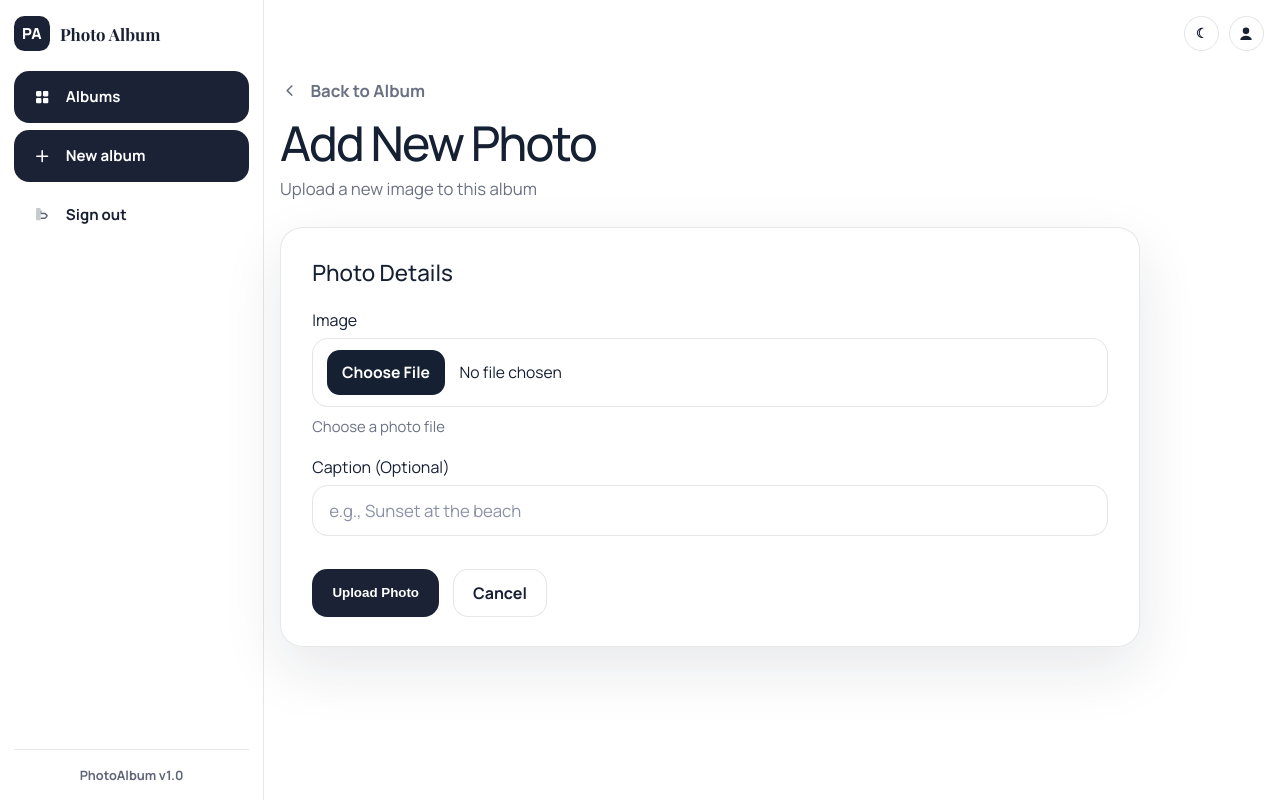
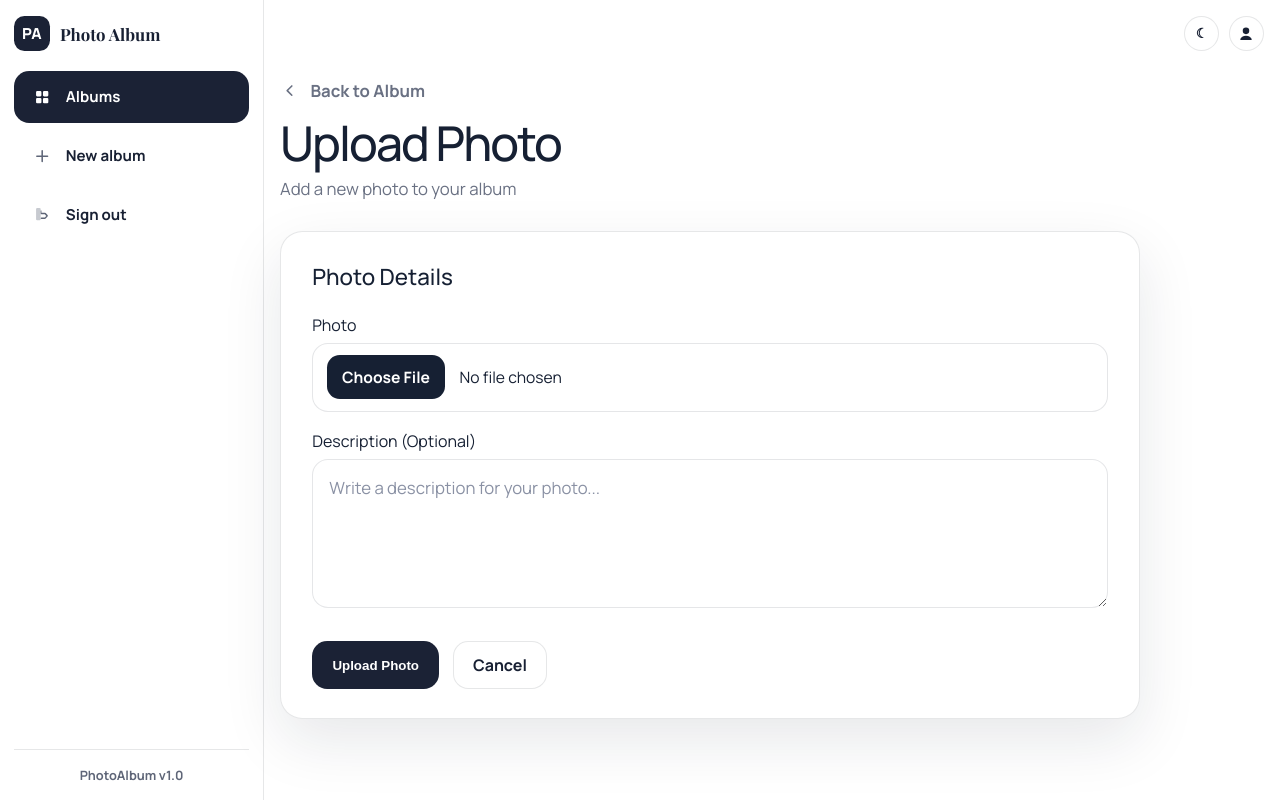
Before and after one commit to ramisys/django-photo-album, a Django app: page /albums/1/photos/new/ in a window 1280 px wide. Run offline with Django 5.2, Linux system fonts and the light colour scheme; a user stored in the database is signed in; tables that the repository leaves empty hold one stand-in row (values such as "Sample post").

Commit message:
feat: unify album and photo form pages with polished static UI

```diff
--- a/albums/forms.py
+++ b/albums/forms.py
@@ -1,6 +1,6 @@
 from django import forms
 
-from .models import Album
+from .models import Album, Photo
 
 
 class AlbumForm(forms.ModelForm):
@@ -23,19 +23,18 @@ class AlbumForm(forms.ModelForm):
 
 class PhotoForm(forms.ModelForm):
     class Meta:
-        model = Album._meta.get_field('photos').related_model
+        model = Photo
         fields = ['image', 'caption']
         widgets = {
             'image': forms.ClearableFileInput(
                 attrs={
                     'accept': 'image/*',
-                    'data-photo-input': 'true',
                 }
             ),
-            'caption': forms.TextInput(
+            'caption': forms.Textarea(
                 attrs={
-                    'placeholder': 'e.g., Sunset at the beach',
-                    'autocomplete': 'off',
+                    'placeholder': 'Write a description for your photo...',
+                    'rows': 5,
                 }
             ),
         }
--- a/static/css/album-form.css
+++ b/static/css/album-form.css
@@ -22,6 +22,10 @@ body.photo-form-page .container {
 .album-form-shell {
     display: grid;
     gap: 1.5rem;
+}
+
+.photo-form-shell {
+    gap: 1.8rem;
 }
 
 .album-form-header {
@@ -79,8 +83,17 @@ body.photo-form-page .container {
     max-width: 860px;
     padding: 2rem 1.95rem 1.8rem;
     border-radius: 1.4rem;
-    background: rgba(255, 255, 255, 0.9);
+    background: #ffffff;
     box-shadow: var(--album-form-shadow);
+}
+
+.photo-upload-card,
+.photo-selected-card {
+    max-width: 1100px;
+}
+
+.photo-form-card {
+    max-width: 860px;
 }
 
 .album-form-card-header {
@@ -167,6 +180,20 @@ body.photo-form-page .container {
     padding-top: 0.9rem;
 }
 
+.button-outline,
+.button-ghost {
+    background: #ffffff;
+    color: var(--album-form-ink);
+    border-color: rgba(22, 32, 51, 0.12);
+}
+
+.button-outline:hover,
+.button-outline:focus-visible,
+.button-ghost:hover,
+.button-ghost:focus-visible {
+    background: #fbfbfd;
+}
+
 .album-submit-button,
 .album-cancel-button {
     min-height: 3rem;
@@ -181,6 +208,10 @@ body.photo-form-page .container {
 .album-form.is-submitting .album-submit-button {
     cursor: wait;
     opacity: 0.9;
+}
+
+.photo-form .album-field textarea {
+    min-height: 9rem;
 }
 
 @media (max-width: 640px) {
--- a/static/js/photo-form.js
+++ b/static/js/photo-form.js
@@ -6,22 +6,11 @@
             return;
         }
 
-        const fileInput = form.querySelector('[data-photo-input]');
+        const imageInput = form.querySelector('[name="image"]');
         const captionField = form.querySelector('[name="caption"]');
         const submitButton = form.querySelector('[data-submit-button]');
-        const fileLabel = form.querySelector('[data-photo-file-label]');
         const imageError = form.querySelector('[data-field-error="image"]');
         const captionError = form.querySelector('[data-field-error="caption"]');
-
-        function updateFileLabel() {
-            if (!fileInput || !fileLabel) {
-                return;
-            }
-
-            if (fileInput.files && fileInput.files.length > 0) {
-                fileLabel.textContent = fileInput.files[0].name;
-            }
-        }
 
         function setFieldState(fieldWrap, errorElement, message) {
             if (!fieldWrap || !errorElement) {
@@ -34,26 +23,37 @@
             errorElement.hidden = !hasMessage;
         }
 
-        function validate() {
+        form.addEventListener('submit', function (event) {
             let isValid = true;
-            const fileWrap = form.querySelector('[data-field-wrap="image"]');
 
-            if (fileInput && fileInput.required && !(fileInput.files && fileInput.files.length > 0)) {
-                setFieldState(fileWrap, imageError, 'Image is required');
+            if (!imageInput || !imageInput.value) {
+                event.preventDefault();
+                setFieldState(form.querySelector('[data-field-wrap="image"]'), imageError, 'Photo is required');
                 isValid = false;
             } else {
-                setFieldState(fileWrap, imageError, '');
+                setFieldState(form.querySelector('[data-field-wrap="image"]'), imageError, '');
             }
 
             if (captionField && captionError) {
                 setFieldState(form.querySelector('[data-field-wrap="caption"]'), captionError, '');
             }
 
-            return isValid;
-        }
+            if (!isValid) {
+                return;
+            }
 
-        if (fileInput) {
-            fileInput.addEventListener('change', updateFileLabel);
+            if (submitButton) {
+                submitButton.disabled = true;
+                submitButton.textContent = form.dataset.submitLabel || 'Saving...';
+            }
+        });
+
+        if (imageInput) {
+            imageInput.addEventListener('change', function () {
+                if (imageInput.value) {
+                    setFieldState(form.querySelector('[data-field-wrap="image"]'), imageError, '');
+                }
+            });
         }
 
         if (captionField && captionError) {
@@ -61,19 +61,5 @@
                 setFieldState(form.querySelector('[data-field-wrap="caption"]'), captionError, '');
             });
         }
-
-        form.addEventListener('submit', function (event) {
-            if (!validate()) {
-                event.preventDefault();
-                return;
-            }
-
-            if (submitButton) {
-                submitButton.disabled = true;
-                submitButton.textContent = form.dataset.submitLabel || 'Saving...';
-            }
-
-            form.classList.add('is-submitting');
-        });
     });
 })();
--- a/templates/albums/photo_form.html
+++ b/templates/albums/photo_form.html
@@ -1,7 +1,7 @@
 {% extends 'base.html' %}
 {% load static %}
 {% block body_class %}{% if user.is_authenticated %}is-authenticated photo-form-page{% else %}photo-form-page{% endif %}{% endblock %}
-{% block title %}{% if object %}Edit Photo | Photo Album{% else %}Add Photo | Photo Album{% endif %}{% endblock %}
+{% block title %}{% if object %}Edit Photo | Photo Album{% else %}Upload Photo | Photo Album{% endif %}{% endblock %}
 {% block page_head %}
 <link rel="stylesheet" href="{% static 'css/album-form.css' %}">
 {% endblock %}
@@ -18,35 +18,30 @@
         </a>
 
         <div class="album-form-copy">
-            <h1>{% if object %}Edit Photo{% else %}Add New Photo{% endif %}</h1>
-            <p>{% if object %}Update the image or caption for this photo{% else %}Upload a new image to this album{% endif %}</p>
+            <h1>{% if object %}Edit Photo{% else %}Upload Photo{% endif %}</h1>
+            <p>{% if object %}Update the image or description for this photo{% else %}Add a new photo to your album{% endif %}</p>
         </div>
     </div>
 
-    <div class="album-form-card card panel photo-form-card" data-photo-form-shell>
+    <div class="album-form-card card panel photo-form-card">
         <div class="album-form-card-header">
             <h2>Photo Details</h2>
         </div>
 
         <form method="post" enctype="multipart/form-data" class="album-form photo-form" data-photo-form novalidate>
-            {% csrf_token %}
-            {{ form.non_field_errors }}
+        {% csrf_token %}
+        {{ form.non_field_errors }}
 
-            <div class="album-field photo-upload-field{% if form.image.errors %} has-error{% endif %}" data-field-wrap="image">
-                <label for="{{ form.image.id_for_label }}">Image</label>
-                <div class="photo-upload-shell">
-                    {{ form.image }}
-                    <span class="photo-upload-hint" data-photo-file-label>
-                        {% if object and object.image %}Current image selected{% else %}Choose a photo file{% endif %}
-                    </span>
-                </div>
+            <div class="album-field{% if form.image.errors %} has-error{% endif %}" data-field-wrap="image">
+                <label for="{{ form.image.id_for_label }}">Photo</label>
+                {{ form.image }}
                 <p class="album-field-error" data-field-error="image"{% if not form.image.errors %} hidden{% endif %}>
                     {% if form.image.errors %}{{ form.image.errors.0 }}{% endif %}
                 </p>
             </div>
 
             <div class="album-field{% if form.caption.errors %} has-error{% endif %}" data-field-wrap="caption">
-                <label for="{{ form.caption.id_for_label }}">Caption (Optional)</label>
+                <label for="{{ form.caption.id_for_label }}">Description (Optional)</label>
                 {{ form.caption }}
                 <p class="album-field-error" data-field-error="caption"{% if not form.caption.errors %} hidden{% endif %}>
                     {% if form.caption.errors %}{{ form.caption.errors.0 }}{% endif %}
--- a/templates/base.html
+++ b/templates/base.html
@@ -44,7 +44,7 @@
                     </span>
                     <span>Albums</span>
                 </a>
-                <a class="sidebar-link{% if current_url_name == 'album-create' or current_url_name == 'photo-create' %} is-active{% endif %}"
+                <a class="sidebar-link{% if current_url_name == 'album-create' %} is-active{% endif %}"
                     href="{% url 'album-create' %}" data-close-navbar>
                     <span class="sidebar-link-icon" aria-hidden="true">
                         <svg viewBox="0 0 24 24" focusable="false" aria-hidden="true">
```
